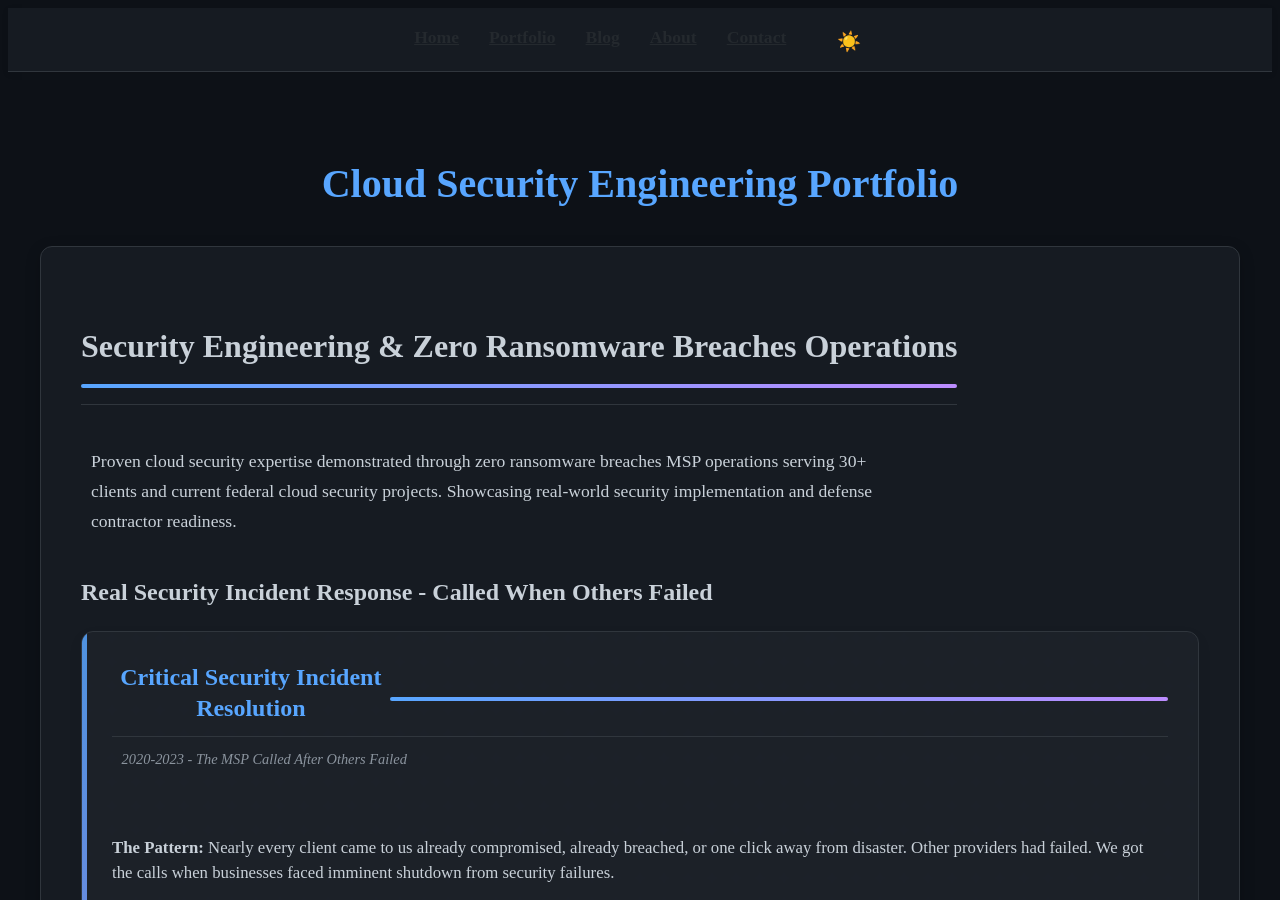
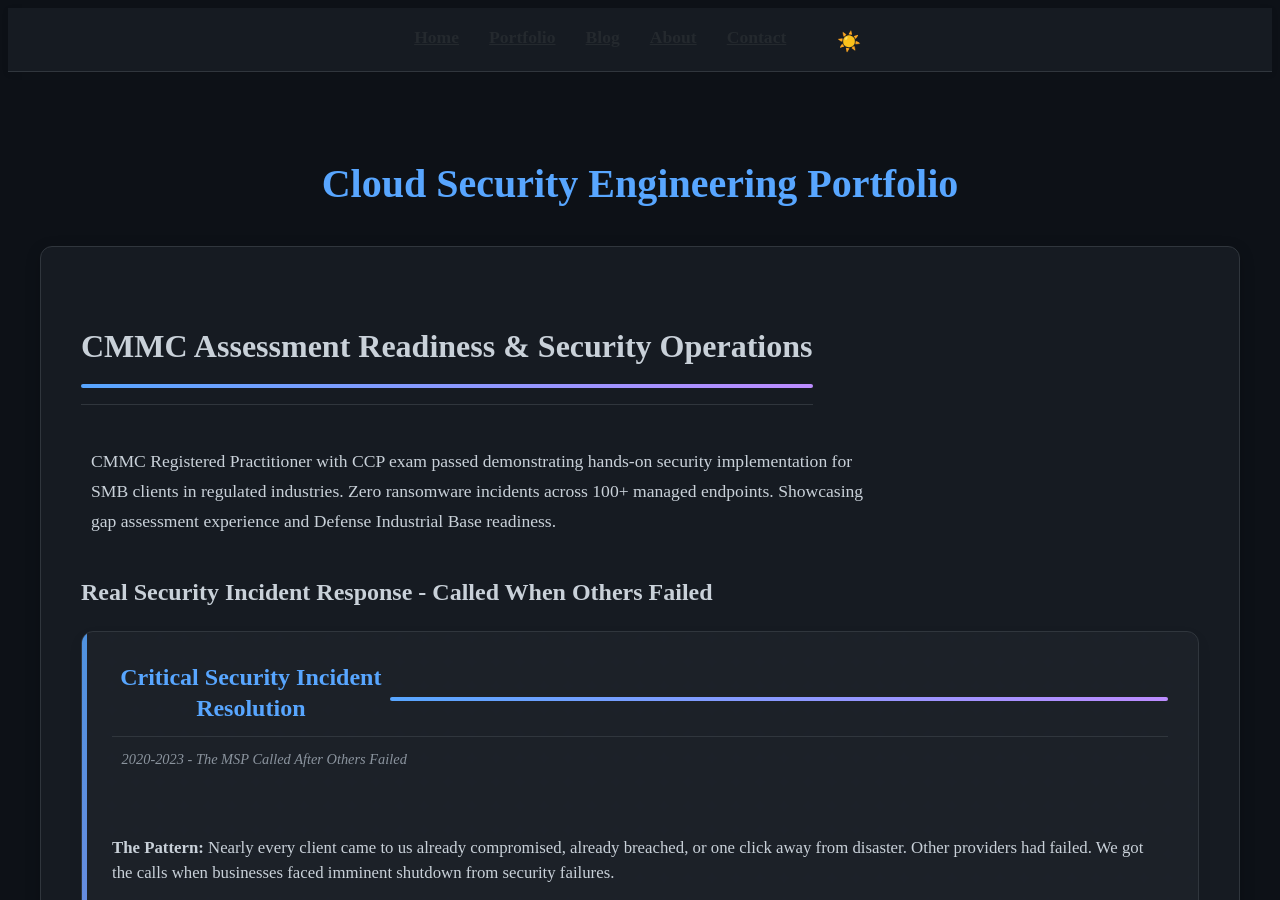
Before and after one commit to joshuamichaelhall/joshuamichaelhall.github.io, a Jekyll site: the page built from pages/portfolio.md, in a window 1280 px wide and 900 px high. Built offline with Jekyll 4.4.1, drawn with Linux system fonts in a browser that asks for light colours; nearby versions of some CDN libraries; some of the changed text lies outside the part shown.

Commit message:
Update portfolio page for C3PAO-focused positioning
- Change subtitle to CMMC Assessment Readiness & Security Operations
- Lead intro with CMMC RP + CCP credentials
- Replace RMF with NIST 800-171 terminology for DIB alignment

Co-Authored-By: Claude Opus 4.5 <noreply@anthropic.com>

```diff
--- a/pages/portfolio.md
+++ b/pages/portfolio.md
@@ -7,8 +7,8 @@ permalink: /portfolio/
 # Cloud Security Engineering Portfolio
 
 <div class="content-section with-divider">
-  <h2>Security Engineering & Zero Ransomware Breaches Operations</h2>
-  <p class="section-intro-text">Proven cloud security expertise demonstrated through zero ransomware breaches MSP operations serving 30+ clients and current federal cloud security projects. Showcasing real-world security implementation and defense contractor readiness.</p>
+  <h2>CMMC Assessment Readiness & Security Operations</h2>
+  <p class="section-intro-text">CMMC Registered Practitioner with CCP exam passed demonstrating hands-on security implementation for SMB clients in regulated industries. Zero ransomware incidents across 100+ managed endpoints. Showcasing gap assessment experience and Defense Industrial Base readiness.</p>
 
   <div class="portfolio-timeline">
     <div class="timeline-section">
@@ -73,7 +73,7 @@ permalink: /portfolio/
           <h2>Federal Cloud Resume Challenge</h2>
         </div>
         <div class="project-status-line">
-          <div class="project-status">Current Project - AWS Security with RMF Controls</div>
+          <div class="project-status">Current Project - AWS Security with NIST 800-171 Controls</div>
         </div>
         <div class="project-content-section">
           <div class="project-description">
```
Also changed, not shown: other parts of pages/portfolio.md (+1 -1 lines).
